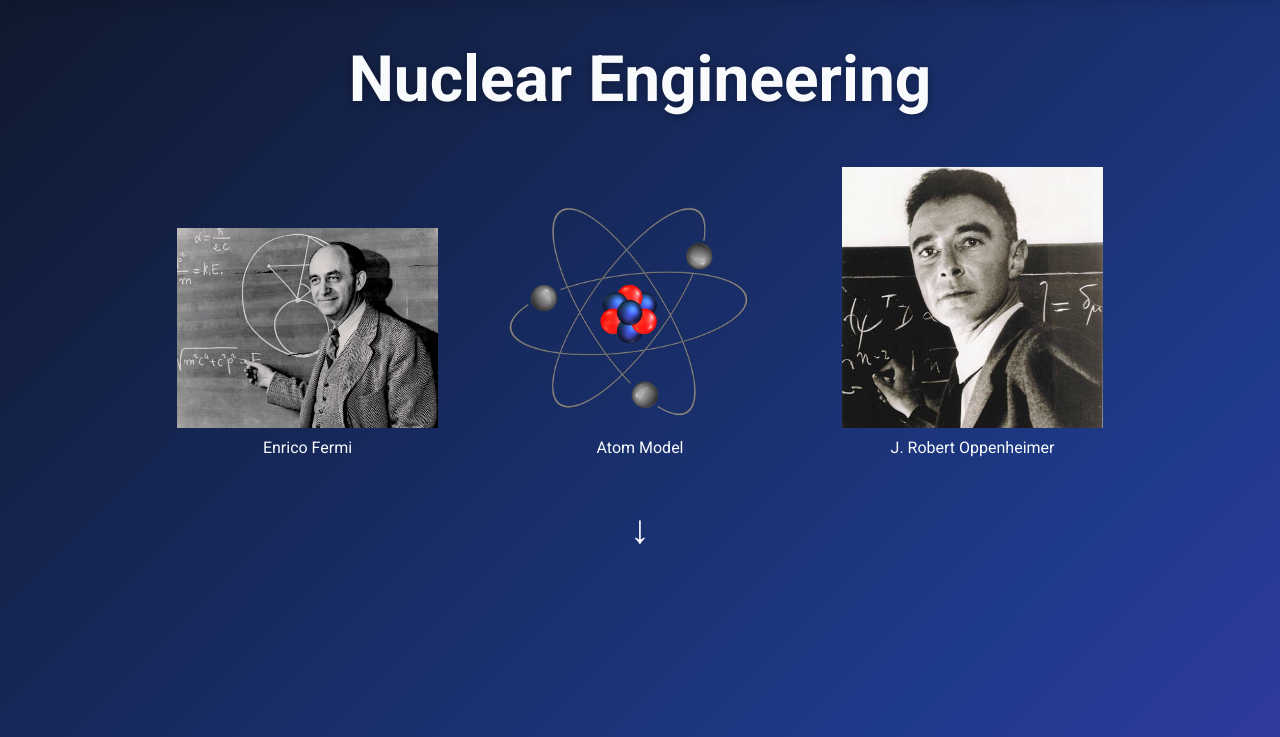
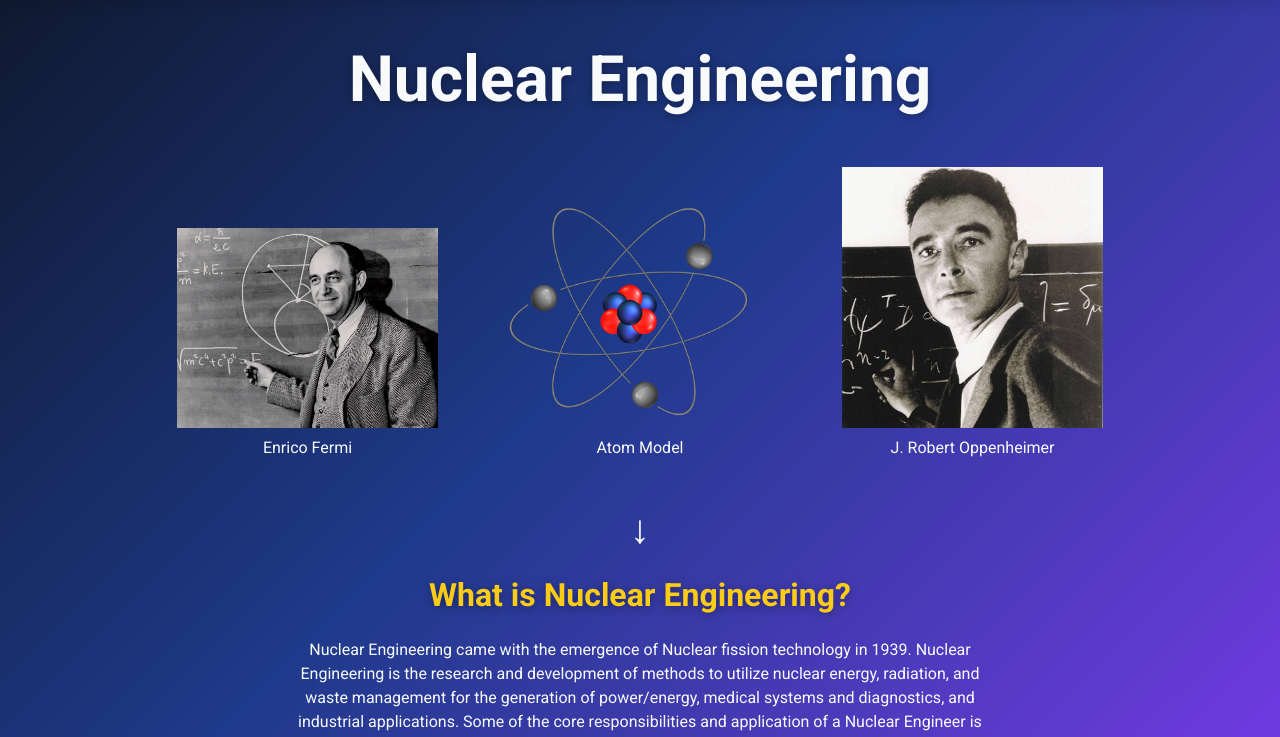
Before and after one commit to benjamint6592/sep10-freedom-project, a plain HTML site: page index.html in a window 1280 px wide. Shown: the part 62-799 px from the top of the page. Drawn offline with nearby package versions, Linux system fonts and the light colour scheme.

Commit message:
removed big space

```diff
--- a/index.html
+++ b/index.html
@@ -64,7 +64,7 @@
               <p class="fs-1">↓</p>
         </section>
 
-    <section class="container text-center big-space">
+    <section class="container text-center">
         <h2 class="mb-4">What is Nuclear Engineering?</h2>
     </section>
         <div class="mx-auto" style="max-width: 700px;">
--- a/style.css
+++ b/style.css
@@ -1,9 +1,5 @@
 html {
     scroll-behavior: smooth;
-}
-
-.big-space {
-    margin-top: 1500px;
 }
 
 body {
```
